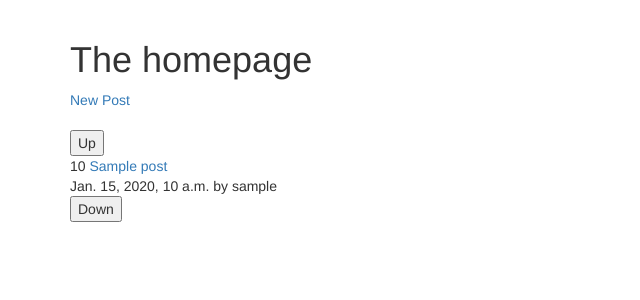
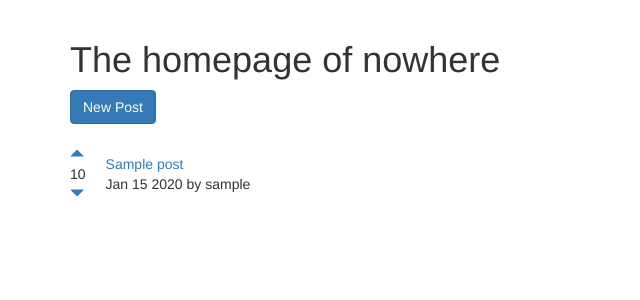
Before and after one commit to mindziukasss/reddit_clone, a Django app: page / in a window 1280 px wide. Shown: the part 52-352 px from the top of the page, without its empty margins (0-640 px from the left). Run offline with Django 3.2, Linux system fonts and the light colour scheme; tables that the repository leaves empty hold one stand-in row (values such as "Sample post"); some libraries are stand-ins or nearby versions.

Commit message:
Styled home page

```diff
--- a/accounts/templates/accounts/login.html
+++ b/accounts/templates/accounts/login.html
@@ -24,7 +24,8 @@
 	<br />
 	<input type="password" name="password" />
 	<br />
-	<input type="submit" value="Login!">
+	<br />
+	<input class="btn btn-primary" type="submit" value="Login!">
 	<br />
 </form>
 
--- a/accounts/templates/accounts/signup.html
+++ b/accounts/templates/accounts/signup.html
@@ -23,7 +23,8 @@
 	<br />
 	<input type="password" name="password2" />
 	<br />
-	<input type="submit" value="Sign Up!">
+	<br />
+	<input class="btn btn-primary" type="submit" value="Sign Up!">
 	<br />
 </form>
 
--- a/posts/models.py
+++ b/posts/models.py
@@ -7,3 +7,6 @@ class Post(models.Model):
 	pub_date = models.DateTimeField()
 	author = models.ForeignKey(User)
 	votes_total = models.IntegerField(default=1)
+
+	def pub_date_pretty(self):
+			return self.pub_date.strftime('%b %e %Y')
--- a/posts/templates/posts/create.html
+++ b/posts/templates/posts/create.html
@@ -21,7 +21,8 @@
 	<br />
 	<input type="text" name="url" />
 	<br />
-	<input type="submit" value="Post">
+	<br />
+	<input class="btn btn-primary" type="submit" value="Post">
 	<br />
 </form>
 
--- a/posts/templates/posts/home.html
+++ b/posts/templates/posts/home.html
@@ -1,32 +1,30 @@
 {% extends 'base.html' %}
 
+{% block content %}
+<h1>The homepage of nowhere</h1>
+<a class="btn btn-primary" href="{% url 'posts:create' %}">New Post</a>
 
-{% block content %}
-
-
-<h1>The homepage</h1>
-
-<a href="{% url 'posts:create' %}">New Post </a>
-
-<br />
-<br />
+<br/>
+<br/>
 
 {% for post in posts.all %}
 
-<form method="POST" action="{% url 'posts:upvote' post.id %}">
-	{% csrf_token %}
-<input type="submit" value="Up">
-</form> {{ post.votes_total }}
-<a href="{{ post.url }}"> {{ post.title }} </a>
-<br />
-{{ post.pub_date }} by {{ post.author.username }}
+<table>
+  <tr>
+    <td style="padding-right: 20px;"><a href="#" onClick="document.getElementById('upvote{{ post.id }}').submit()"><span class="glyphicon glyphicon-triangle-top" aria-hidden="true"></span></a><br/>{{ post.votes_total }}<br/><a href="#" onClick="document.getElementById('downvote{{ post.id }}').submit()"><span class="glyphicon glyphicon-triangle-bottom" aria-hidden="true"></span></a></td>
+    <td><a href="{{ post.url }}">{{ post.title }}</a><br/>{{ post.pub_date_pretty }} by {{ post.author.username }}</a></td>
+  </tr>
+</table>
 
-<form method="POST" action="{% url 'posts:downvote' post.id %}">
-	{% csrf_token %}
-<input type="submit" value="Down">
+<form id="upvote{{ post.id }}" method="POST" action="{% url 'posts:upvote' post.id %}">
+  {% csrf_token %}
+  <input type="hidden">
 </form>
 
-<br />
+<form id="downvote{{ post.id }}" method="POST" action="{% url 'posts:downvote' post.id %}">
+ {% csrf_token %}
+ <input type="hidden">
+ </form>
 
 {% endfor %}
 
--- a/posts/views.py
+++ b/posts/views.py
@@ -23,7 +23,7 @@ def create(request):
 			return render(request, 'posts/create.html')
 
 def home(request):
-			posts = Post.objects.order_by('votes_total')
+			posts = Post.objects.order_by('-votes_total')
 			return render(request, 'posts/home.html', {'posts':posts})
 def upvote(request, pk):
 	if request.method == 'POST':
```
